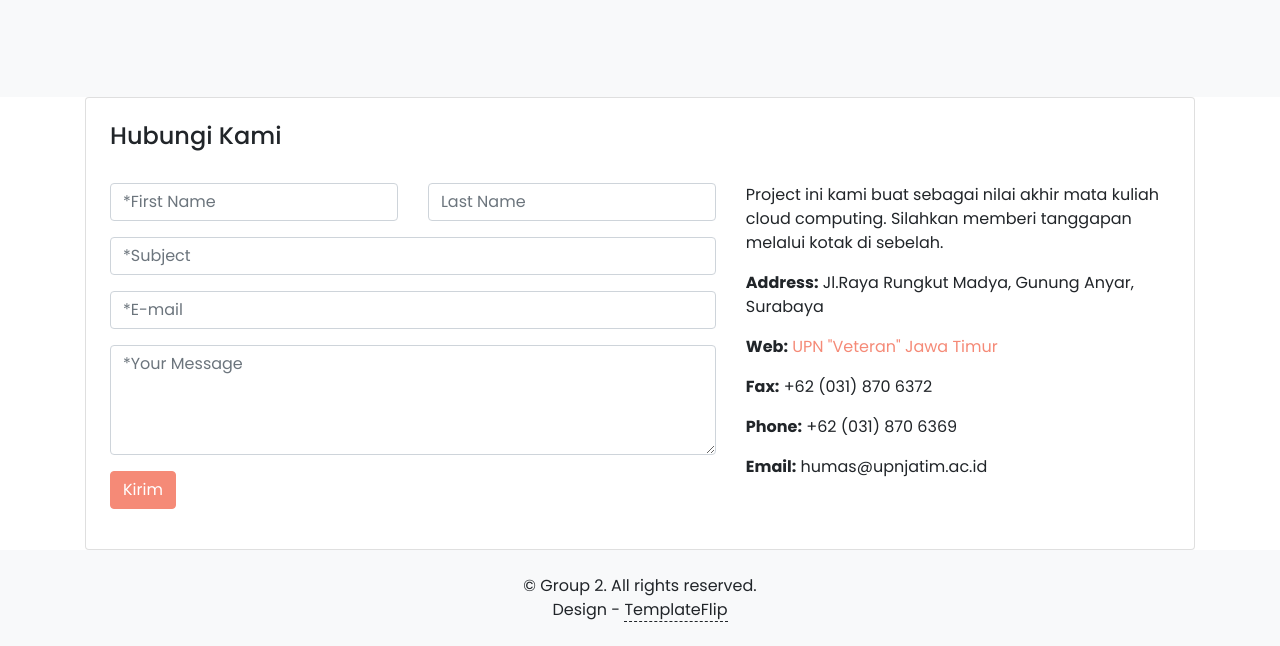
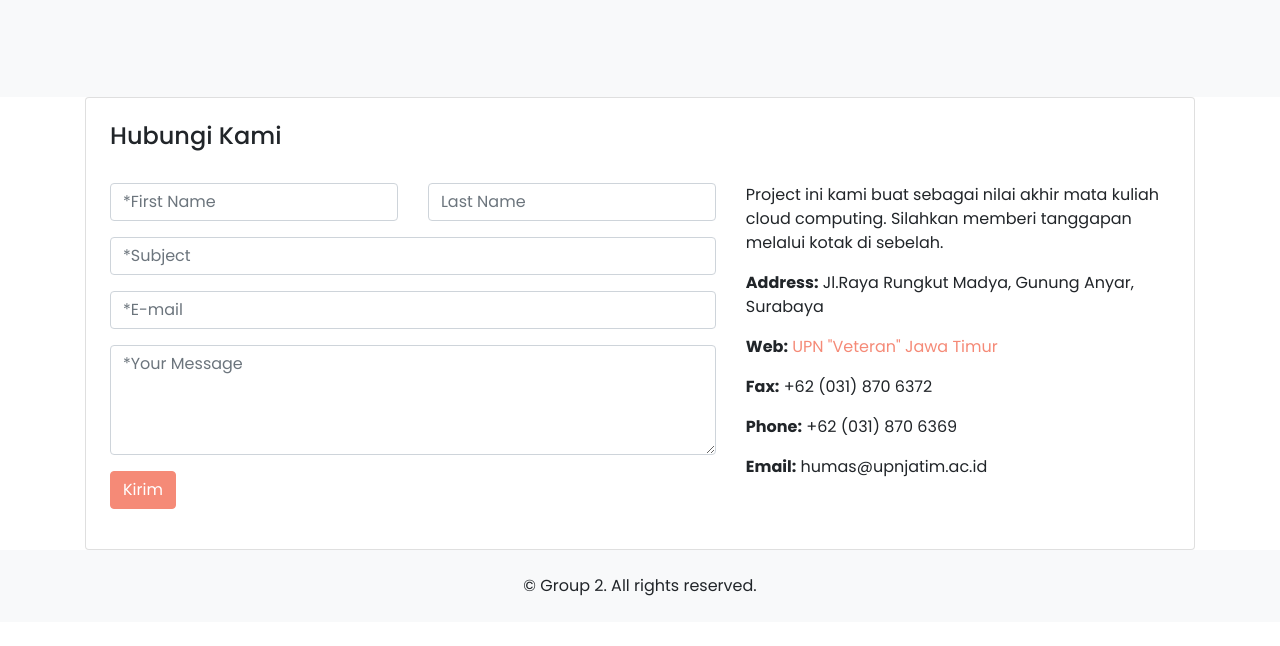
Before and after one commit to azzkik/simple-website-project-komputasi-awan, a plain HTML site: page index.html in a window 1280 px wide. Shown: the part 4569-5215 px from the top of the page. After the commit the page ends 5191 px from the top, so only its background shows below. Drawn offline with Linux system fonts and the light colour scheme; a web font is replaced by a local one.

Commit message:
Update index.html

```diff
--- a/index.html
+++ b/index.html
@@ -749,7 +749,6 @@ Kelebihan cloud computing meliputi irit biaya, meningkatkan produktivitas, kecep
         <div class="ww-footer bg-light">
           <div class="container text-center py-4">
             <p class="my-0">&copy; Group 2. All rights reserved.</p>
-            <p class="mb-0">Design - <a class="credit" href="https://templateflip.com" target="_blank">TemplateFlip</a></p>
           </div>
 
       </div>
```
